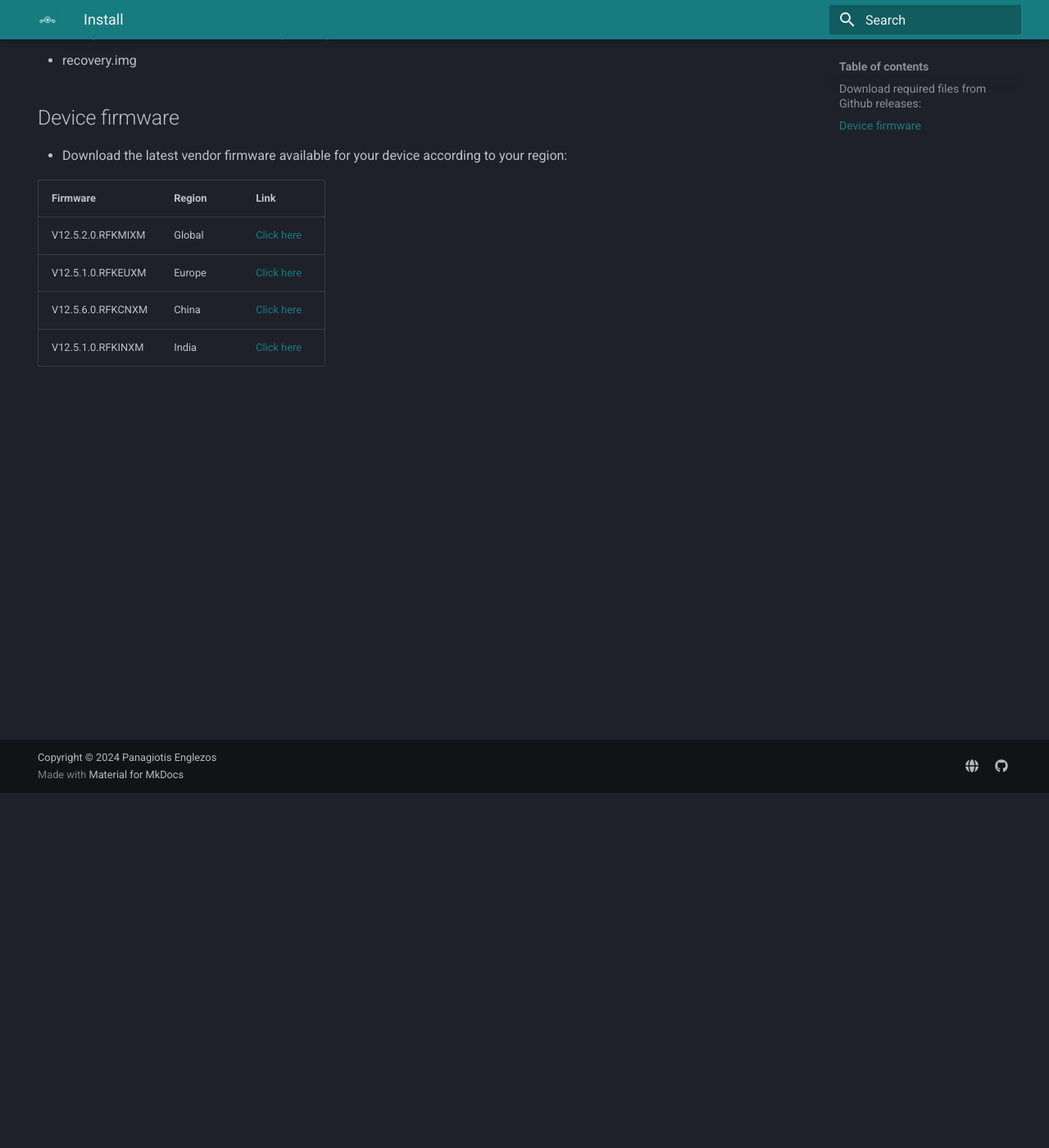
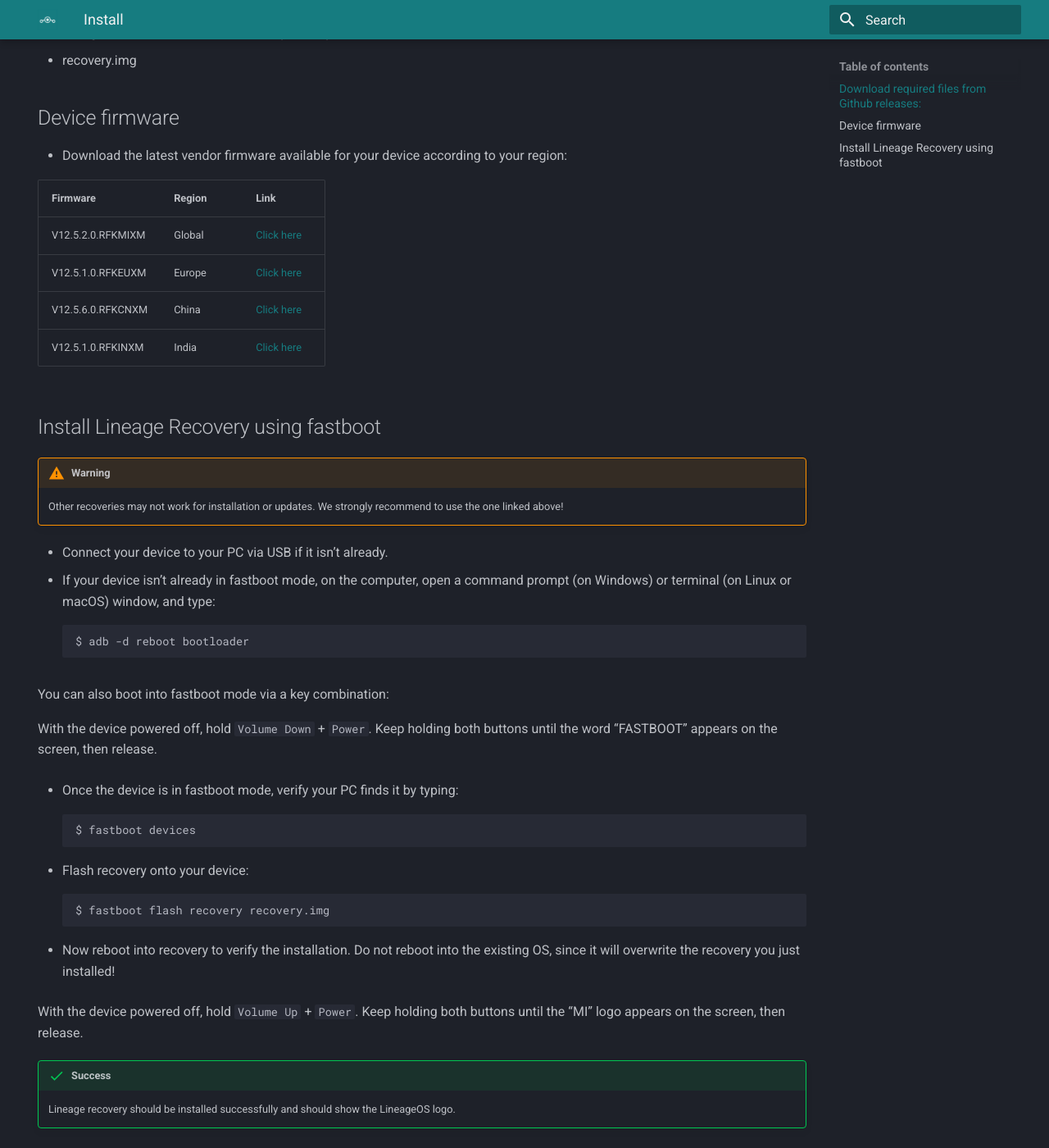
Before and after one commit to penglezos/lineageos.penglezos.dev, an MkDocs documentation site: the page built from docs/devices/raphael/install.md, in a window 1280 px wide and 1400 px high, scrolled down 433 px. Shown: the whole window at 82% size. Built offline with MkDocs 1.6.1 and Material for MkDocs 9.7.7, drawn with Linux system fonts in a browser that asks for light colours.

Commit message:
docs: recovery installation instructions
Signed-off-by: penglezos <panagiotisegl@gmail.com>

````diff
--- a/docs/devices/raphael/install.md
+++ b/docs/devices/raphael/install.md
@@ -22,3 +22,34 @@
 | V12.5.1.0.RFKEUXM | Europe | [Click here](https://xmfirmwareupdater.com/firmware/raphael/stable/V12.5.1.0.RFKEUXM/) |
 | V12.5.6.0.RFKCNXM | China  |  [Click here](https://xmfirmwareupdater.com/firmware/raphael/stable/V12.5.6.0.RFKCNXM/) |
 | V12.5.1.0.RFKINXM | India  | [Click here](https://xmfirmwareupdater.com/firmware/raphaelin/stable/V12.5.1.0.RFKINXM/) |
+
+## Install Lineage Recovery using fastboot
+!!! warning
+    Other recoveries may not work for installation or updates. We strongly recommend to use the one linked above!
+
+* Connect your device to your PC via USB if it isn’t already.
+* If your device isn’t already in fastboot mode, on the computer, open a command prompt (on Windows) or terminal (on Linux or macOS) window, and type:
+```bash
+$ adb -d reboot bootloader
+```
+
+You can also boot into fastboot mode via a key combination:
+
+With the device powered off, hold `Volume Down` + `Power`. Keep holding both buttons until the word “FASTBOOT” appears on the screen, then release.
+
+* Once the device is in fastboot mode, verify your PC finds it by typing:
+```bash
+$ fastboot devices
+```
+
+* Flash recovery onto your device:
+```bash
+$ fastboot flash recovery recovery.img
+```
+
+* Now reboot into recovery to verify the installation. Do not reboot into the existing OS, since it will overwrite the recovery you just installed!
+
+With the device powered off, hold `Volume Up` + `Power`. Keep holding both buttons until the “MI” logo appears on the screen, then release.
+
+!!! success
+    Lineage recovery should be installed successfully and should show the LineageOS logo.
````
